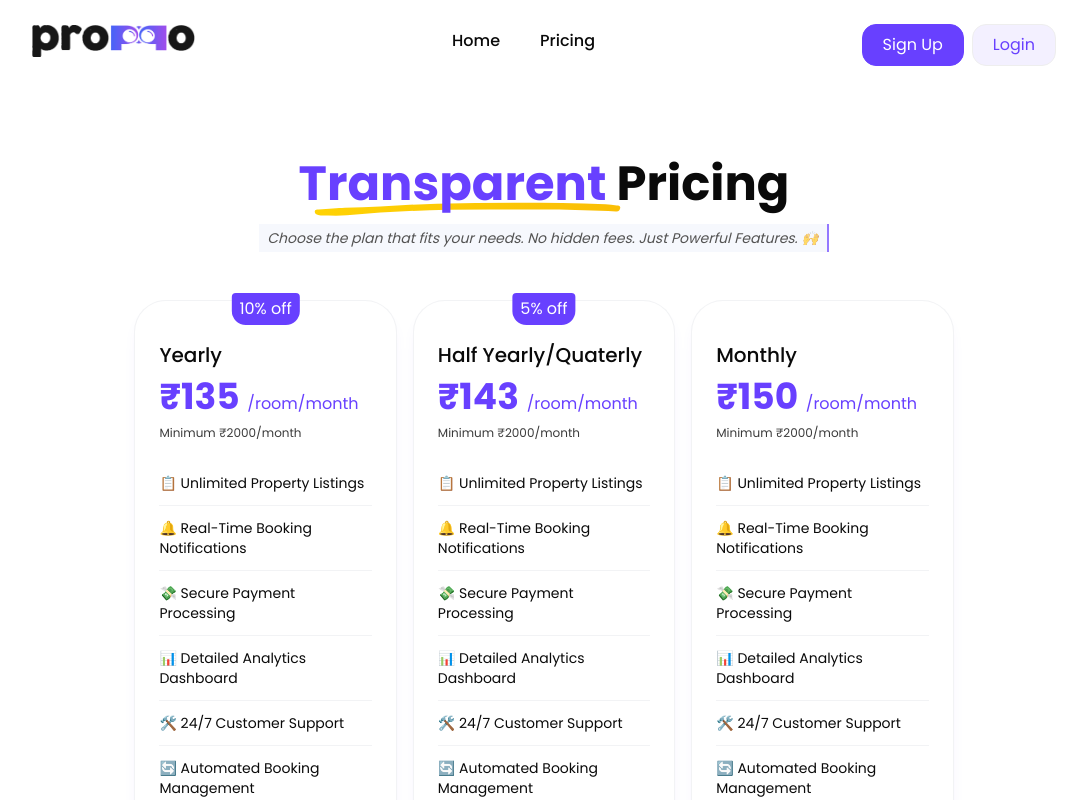
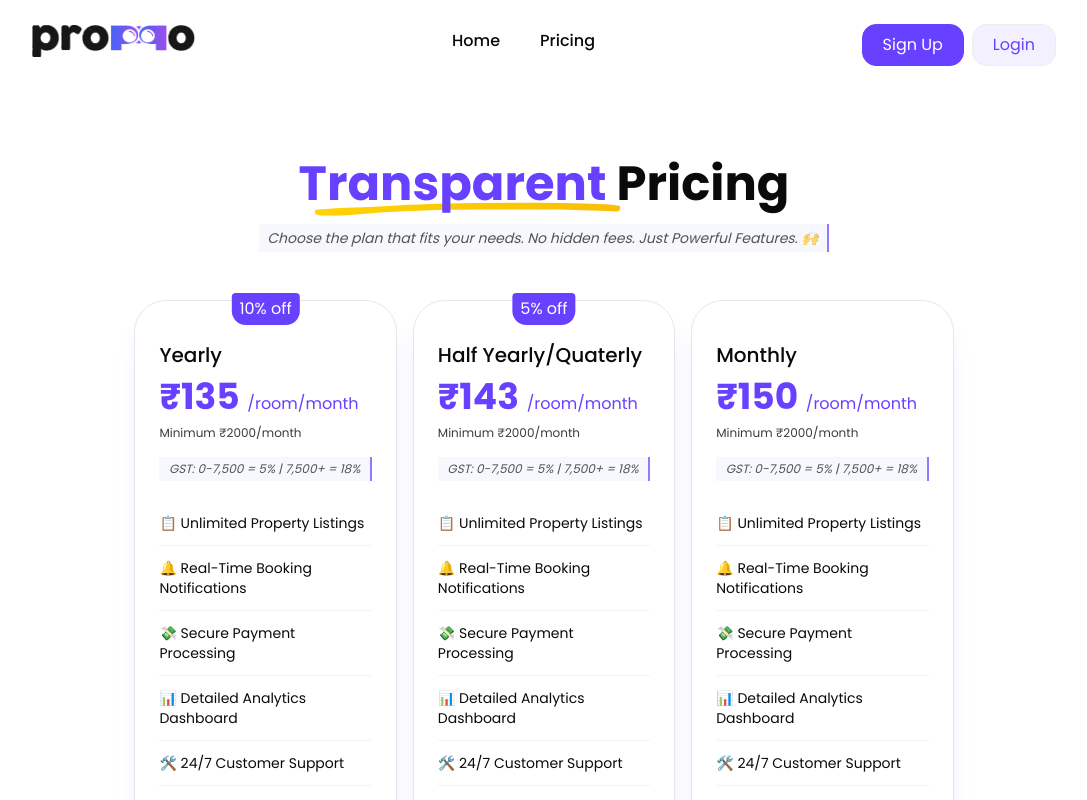
Before and after one commit to SwippyInc/website-proppo, a Next.js app: page /pricing in a window 1280 px wide. Shown: the top 800 px of the page, without its empty margins (96-1183 px from the left). Built offline with nearby package versions, Linux system fonts and the light colour scheme.

Commit message:
GST Updates

```diff
--- a/app/(pages)/pricing/page.js
+++ b/app/(pages)/pricing/page.js
@@ -33,7 +33,7 @@ export default function Pricing() {
           return (
             <div
               key={index}
-              className="flex items-center flex-col bg-white rounded-4xl shadow-lg justify-start gap-2 py-8 shadow-[#6840ff]/5 border border-gray-200/50 dark:bg-black/90 dark:border-gray-800/50 relative"
+              className="flex items-center flex-col bg-white rounded-4xl shadow-xl justify-start gap-2 py-8 shadow-[#6840ff]/10 border border-gray-200 dark:bg-black/90 dark:border-gray-800/50 relative"
             >
             {off>0 && <div className="absolute -top-2 left-[50%] translate-x-[-50%] bg-[#6840ff] text-white px-2 py-1 rounded-t rounded-b-xl">
                 {off}% off
@@ -42,6 +42,9 @@ export default function Pricing() {
                 <p className="text-xl font-medium mb-2">{name}</p>
                 <p className="text-2xl md:text-4xl font-bold text-[#6840ff] mb-2">₹{cost} <span className="text-base font-normal">/room/month</span></p>
                 <p className="text-xs opacity-80 mb-2">Minimum ₹2000/month</p>
+                <p className="w-full mt-4 max-w-[90vw] text-xs opacity-70 italic bg-blue-800/5 p-1 px-2 border-r-[#6840ff] border-r-2 dark:bg-white/5 dark:border-r-white dark:text-white text-center">
+                GST: 0-7,500 = 5% | 7,500+ = 18%
+                </p>
                 <ul className="list-none text-xs md:text-sm mt-8">
                     {features.map((feature, i) => (
                         <li key={i} className={`my-3 ${i !== 0 ? 'border-t border-t-gray-200/50 pt-3 dark:border-gray-100/10' : ''}`}>{feature}</li>
--- a/app/page.js
+++ b/app/page.js
@@ -15,14 +15,14 @@ export default function page() {
     <>
       <NavBar/>
       <Hero/>
-      <HowDoesProppoWork/>
+      {/* <HowDoesProppoWork/> */}
       <WhoIsProppoFor/>
       <WhyChooseProppo/>
       <WhatDoesProppoDo/>
       <WhoGetsWhat/>
       <PricingSection/>
       <Testimonials/>
-      <TeamSection/>
+      {/* <TeamSection/> */}
       <FinalCTASection/>
       <Footer/>
       <span id='alert_wrap'></span>
```
